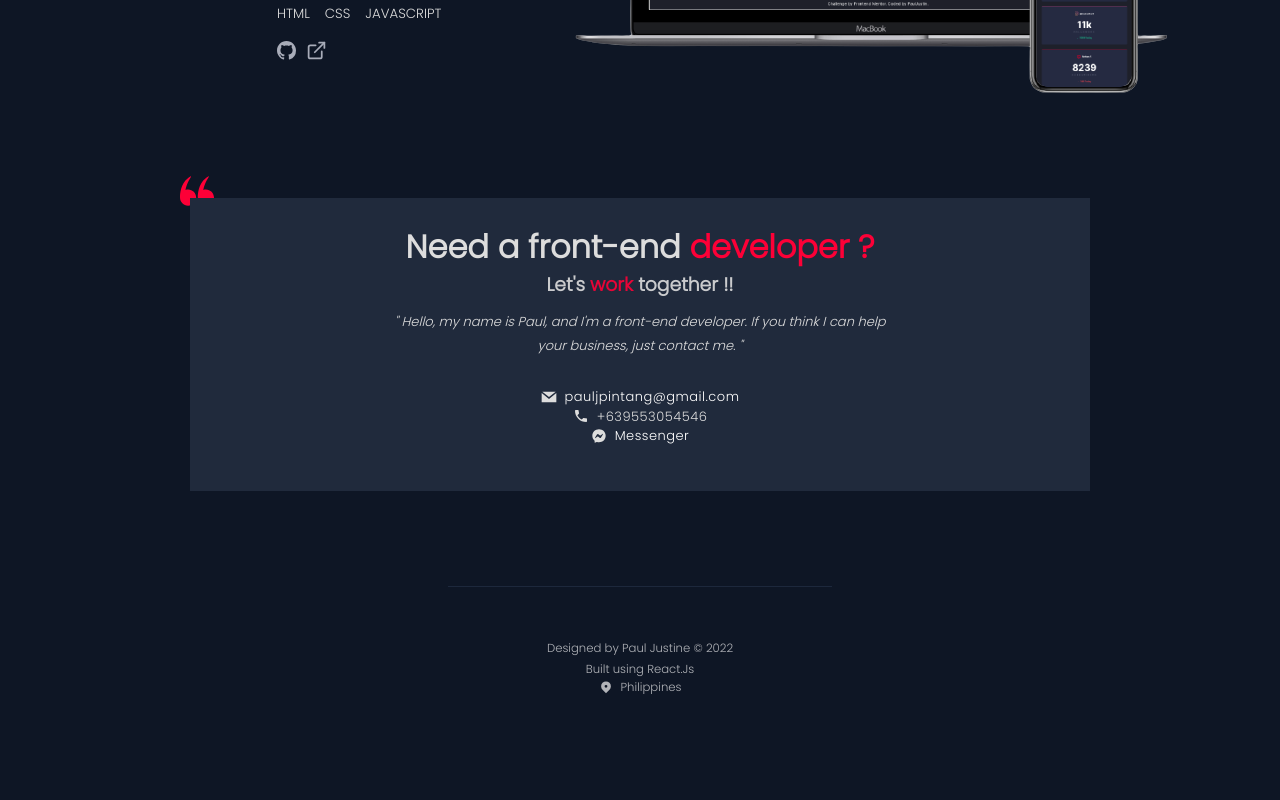
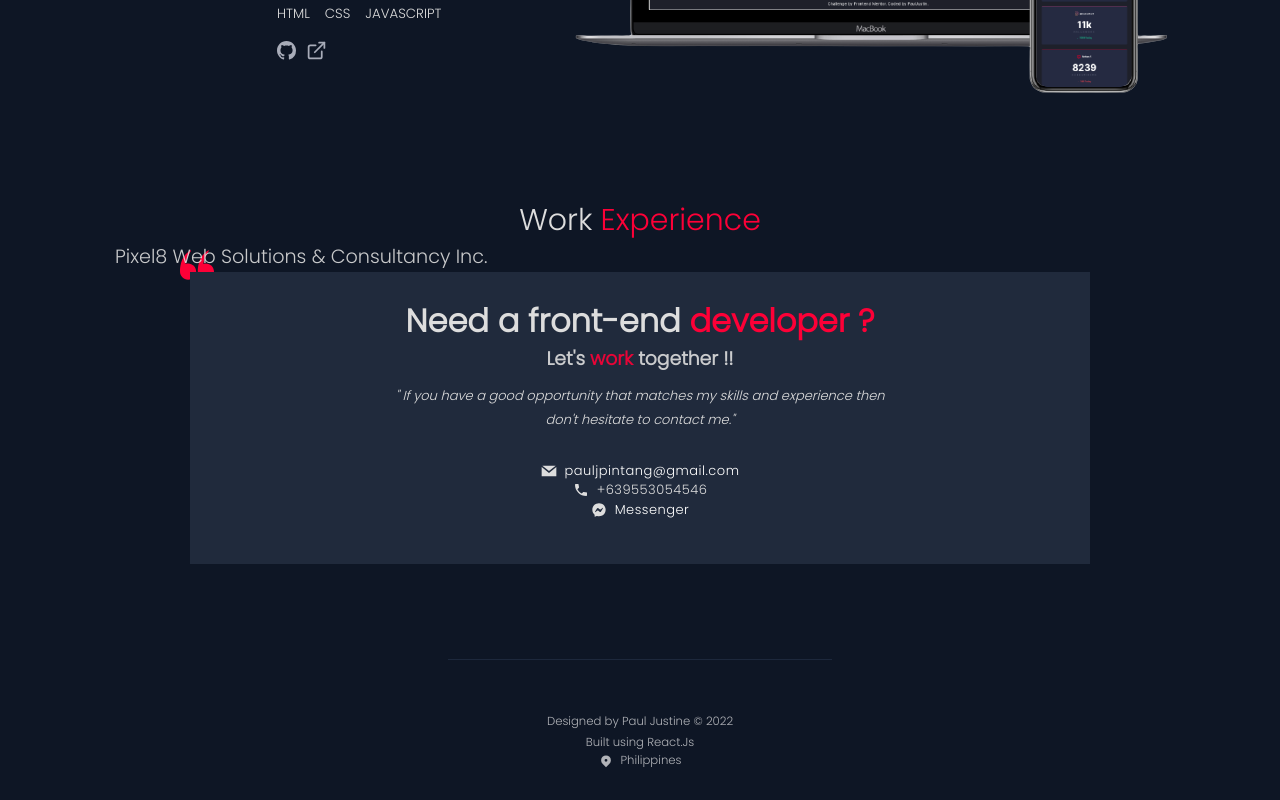
Before and after one commit to PaulPintang/Portfolio, a React (Create React App) app: page / in a window 1280 px wide. Shown: the part 3516-4316 px from the top of the page. Before the commit the page ends 4242 px from the top, so only its background shows below. Built offline with nearby package versions, Linux system fonts and the light colour scheme.

Commit message:
style: change contact text content

```diff
--- a/src/App.js
+++ b/src/App.js
@@ -8,6 +8,7 @@ import Skills from "./components/Skills";
 import Projects from "./components/Projects";
 import Contacts from "./components/Contacts";
 import GlobalStyles from "./components/styles/GlobalStyles";
+import Experience from "./components/Experience";
 
 function App() {
   return (
@@ -19,6 +20,7 @@ function App() {
         <Offer />
         <Skills />
         <Projects />
+        <Experience />
         <Contacts />
         <Footer />
       </AnimationProvider>
--- a/src/components/Contacts/Contact.styled.js
+++ b/src/components/Contacts/Contact.styled.js
@@ -55,8 +55,3 @@ export const ContactDetails = styled.div`
     font-size: 13px;
   }
 `;
-
-// export const FlexCenter = styled(Flex)`
-//   justify-content: center;
-//   padding-top: 5px;
-// `;
--- a/src/components/Contacts/index.jsx
+++ b/src/components/Contacts/index.jsx
@@ -21,8 +21,8 @@ const Contacts = () => {
             </h3>
             <Msg>
               <small>
-                " Hello, my name is Paul, and I'm a front-end developer. If you
-                think I can help your business, just contact me. "
+                " If you have a good opportunity that matches my skills and
+                experience then don't hesitate to contact me."
               </small>
             </Msg>
             <ContactDetails>
--- /dev/null
+++ b/src/components/Experience/Experience.styled.js
@@ -0,0 +1 @@
+import styled from "styled-components";
--- /dev/null
+++ b/src/components/Experience/index.jsx
@@ -0,0 +1,17 @@
+import React from "react";
+import { Container, Span, Flex } from "../styles/Reusable.styled";
+const Experience = () => {
+  return (
+    <Container>
+      <h2>
+        Work <Span>Experience</Span>
+      </h2>
+      <div>
+        <h3>Pixel8 Web Solutions & Consultancy Inc.</h3>
+        <Flex center></Flex>
+      </div>
+    </Container>
+  );
+};
+
+export default Experience;
```
